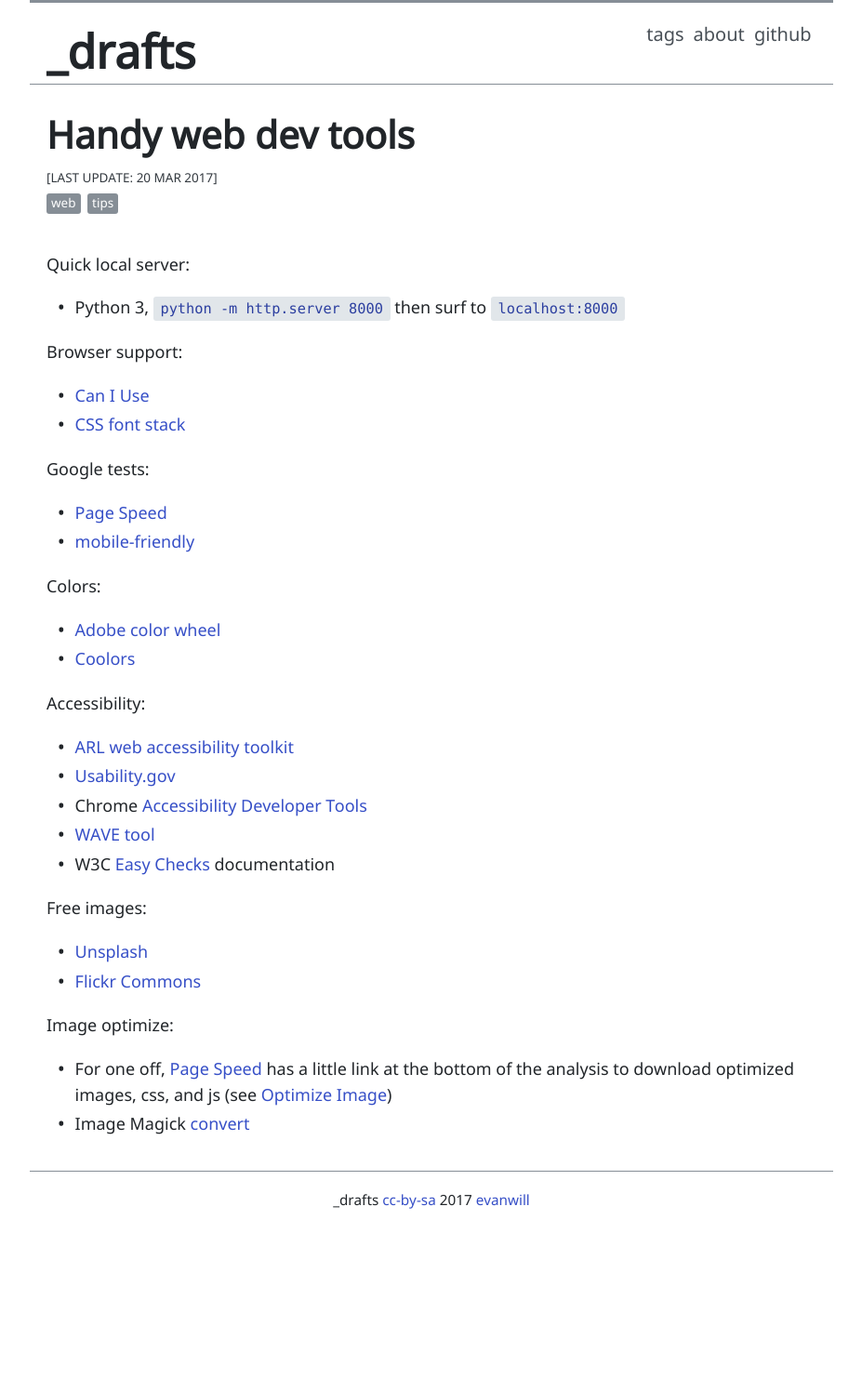
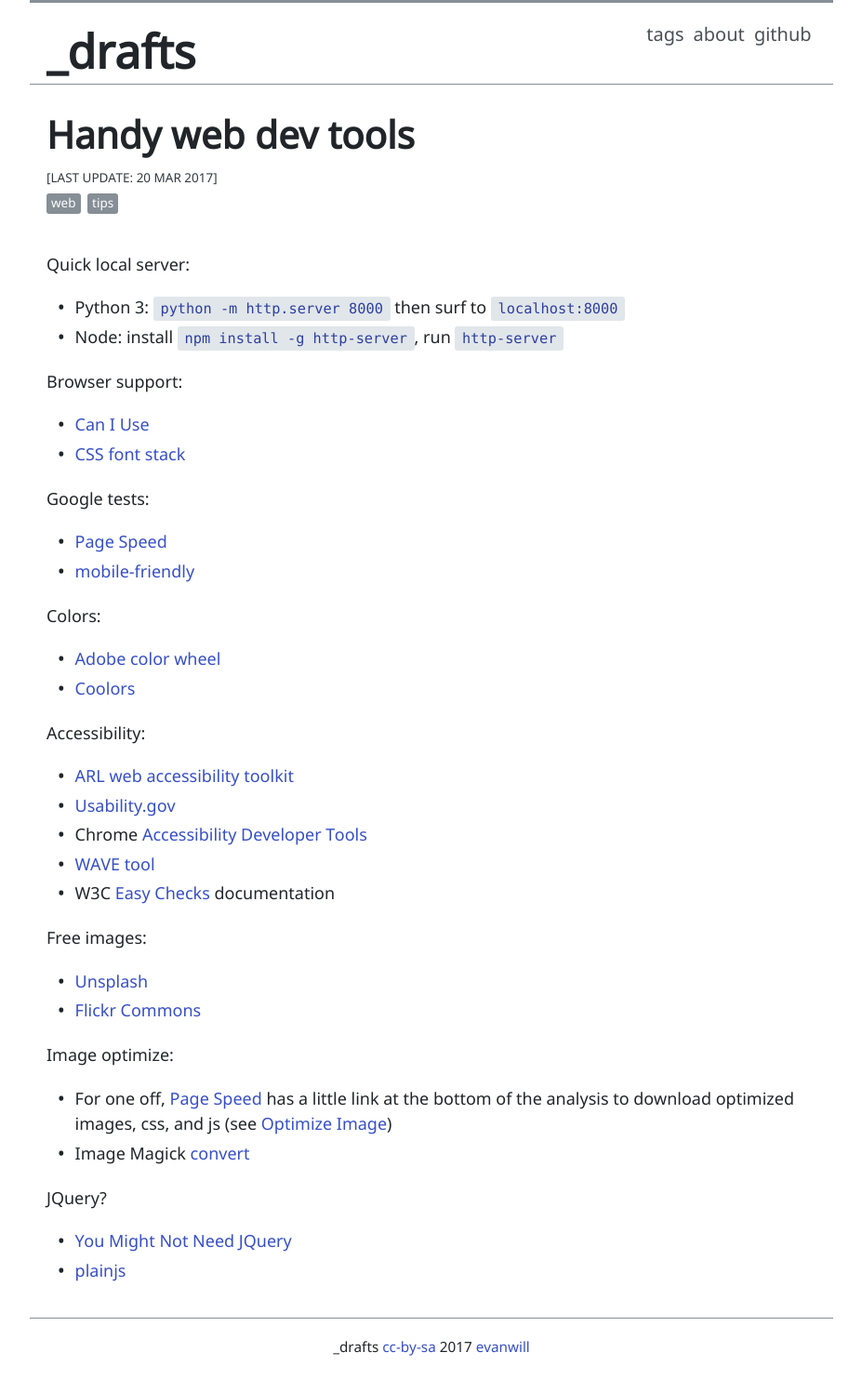
Before and after one commit to evanwill/_drafts, a Jekyll site: the page built from _notes/web-dev.md, in a window 1280 px wide. Shown: the whole page at 93% size, without its empty margins (176-1103 px from the left). Built offline with Jekyll 4.4.1, drawn with Linux system fonts in a browser that asks for light colours; before the commit the page ends 1325 px from its top, so only the background shows below that.

Commit message:
update web dev

```diff
--- a/_notes/web-dev.md
+++ b/_notes/web-dev.md
@@ -6,7 +6,8 @@
 ---
 
 Quick local server:
-- Python 3, `python -m http.server 8000` then surf to `localhost:8000`
+- Python 3: `python -m http.server 8000` then surf to `localhost:8000`
+- Node: install `npm install -g http-server`, run `http-server`
 
 Browser support:
 - [Can I Use](http://caniuse.com/)
@@ -34,3 +35,7 @@
 Image optimize:
 - For one off, [Page Speed](https://developers.google.com/speed/pagespeed/insights/) has a little link at the bottom of the analysis to download optimized images, css, and js (see [Optimize Image](https://developers.google.com/speed/docs/insights/OptimizeImages))
 - Image Magick [convert](https://www.imagemagick.org/script/convert.php)
+
+JQuery?
+- [You Might Not Need JQuery](http://youmightnotneedjquery.com/)
+- [plainjs](https://plainjs.com/)
```
